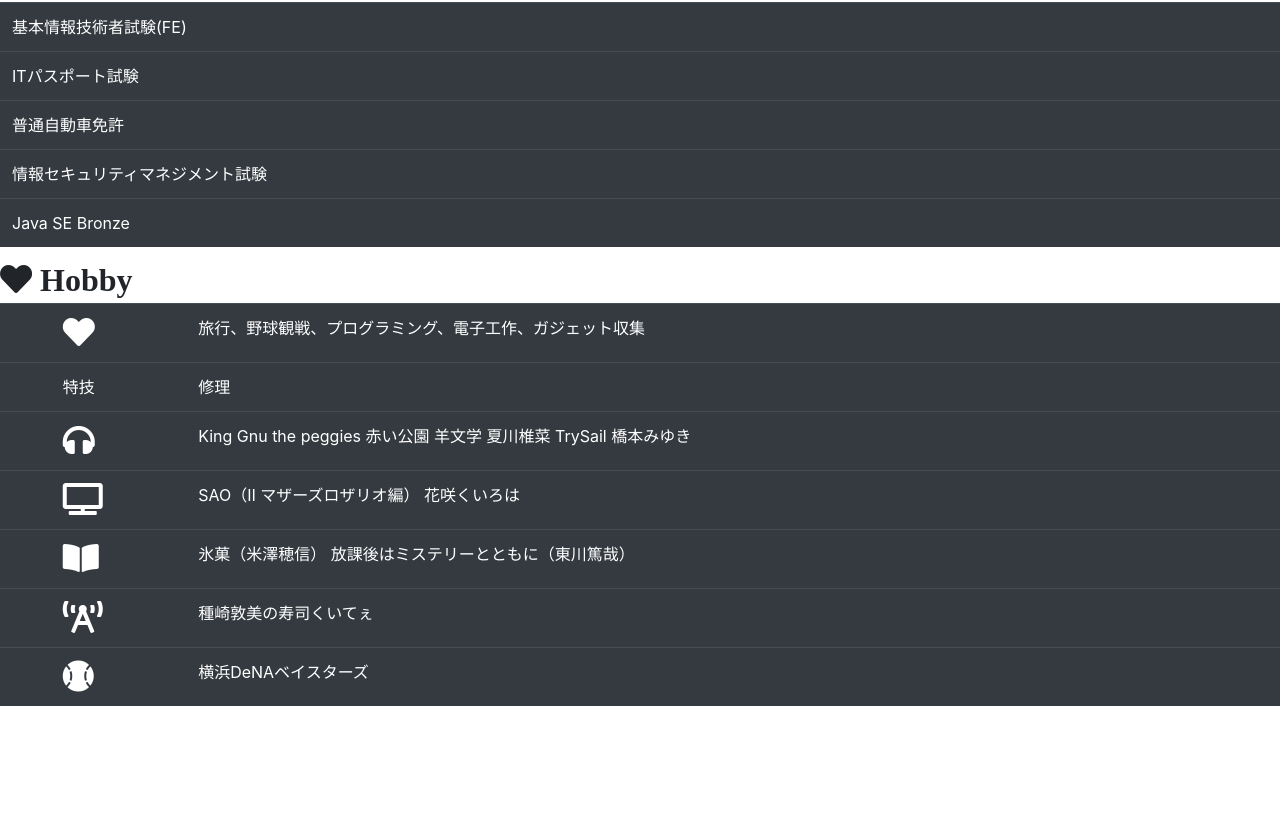
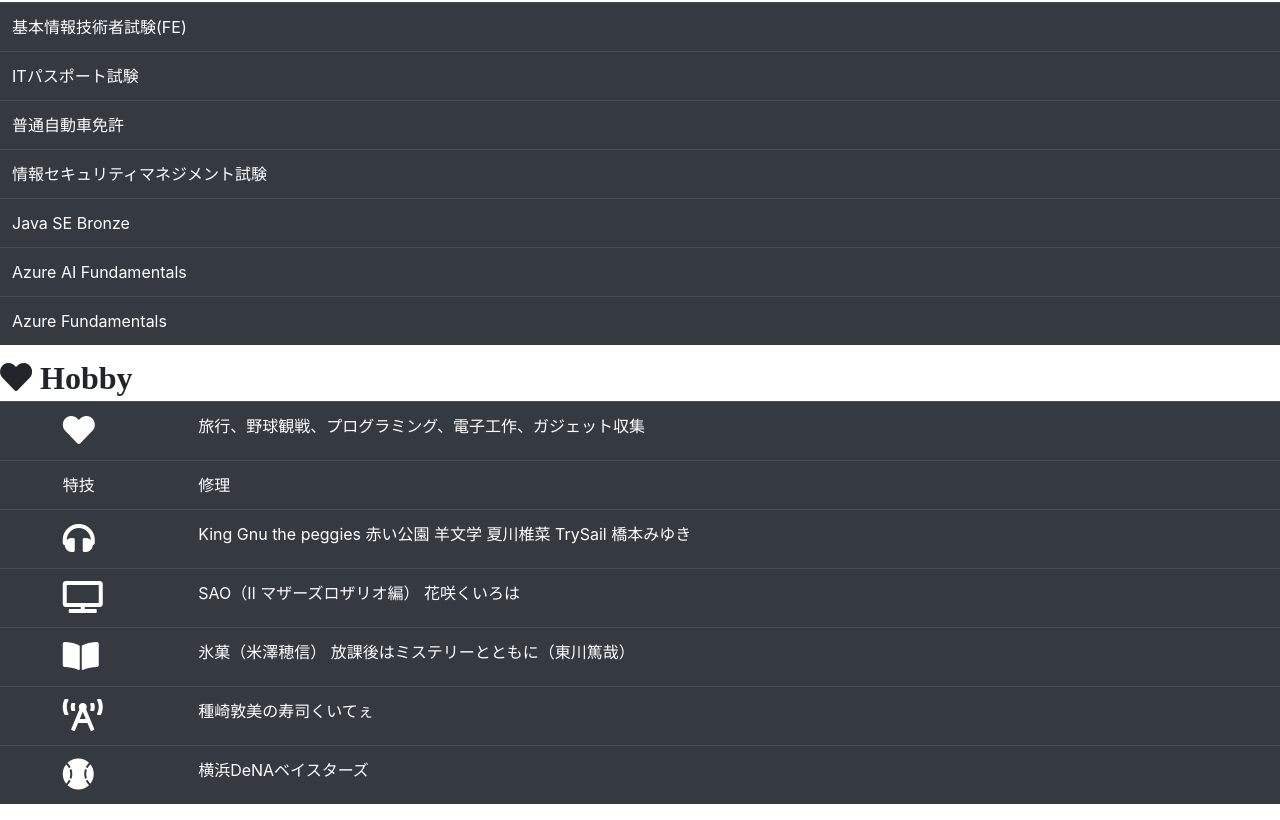
Before and after one commit to yhstvhd/HP, a plain HTML site: page index.html in a window 1280 px wide. Shown: the part 827-1647 px from the top of the page. Before the commit the page ends 1549 px from the top, so only its background shows below. Drawn offline with nearby package versions, Linux system fonts and the light colour scheme.

Commit message:
Update index.html

```diff
--- a/index.html
+++ b/index.html
@@ -136,6 +136,16 @@
                     Java SE Bronze
                 </td>
             </tr>
+            <tr>
+                <td>
+                    Azure AI Fundamentals
+                </td>
+            </tr>
+            <tr>
+                <td>
+                    Azure Fundamentals
+                </td>
+            </tr>
         </tbody>
     </table>
 
```
